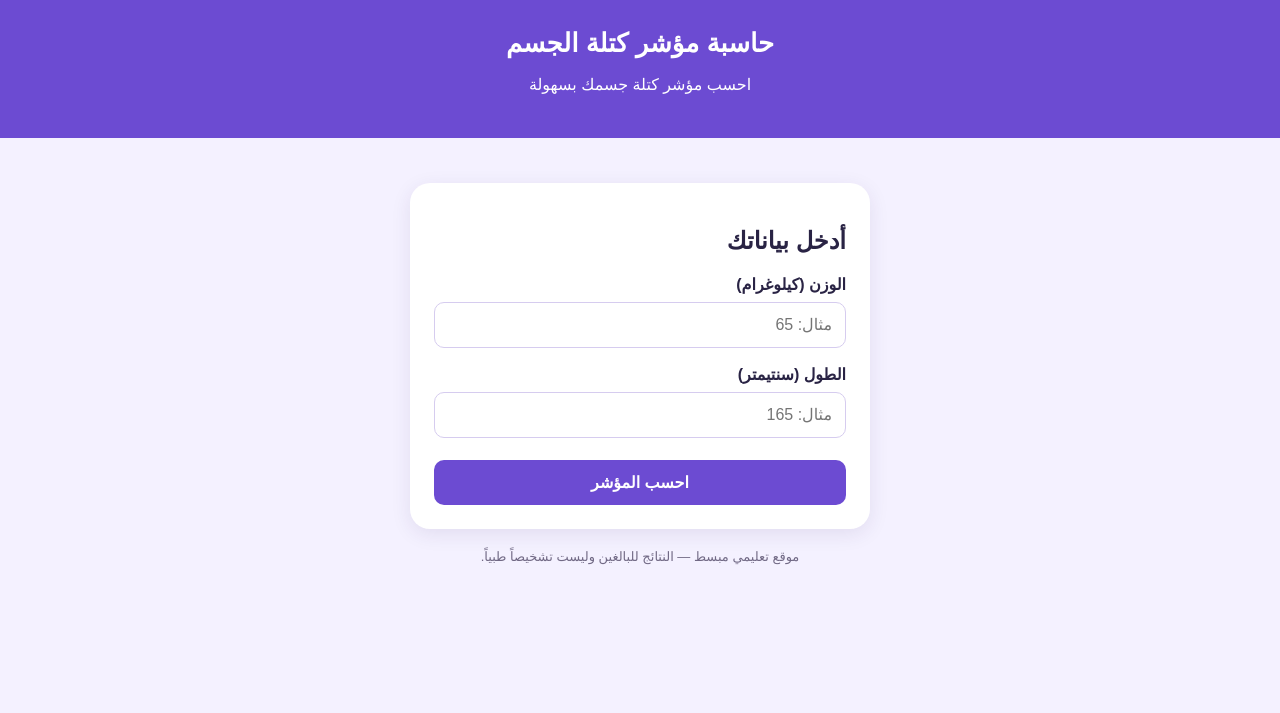
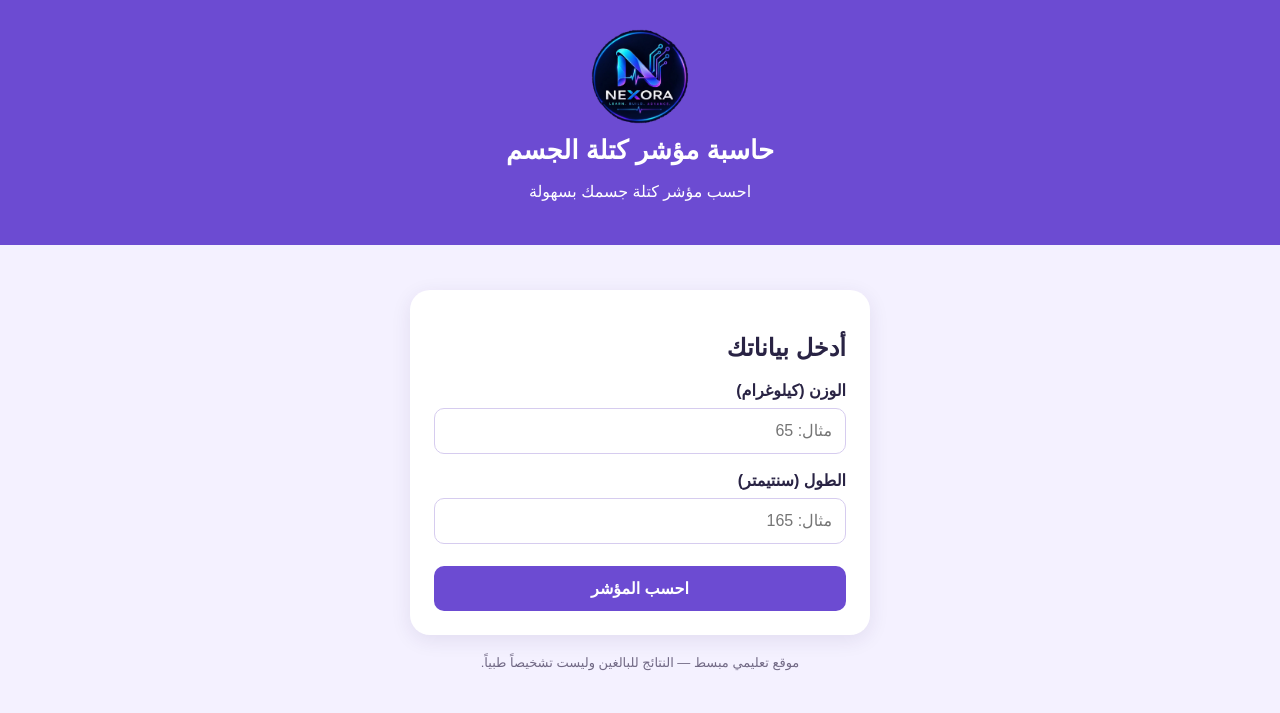
Before and after one commit to engnuha22o/bmi-calculator, a plain HTML site: page index.html in a window 1280 px wide. Drawn offline with Linux system fonts and the light colour scheme.

Commit message:
Update index.html

```diff
--- a/index.html
+++ b/index.html
@@ -4,6 +4,7 @@
 <meta charset="UTF-8">
 <meta name="viewport" content="width=device-width, initial-scale=1.0">
 <title>حاسبة مؤشر كتلة الجسم</title>
+  <link rel="icon" type="image/png" href="nexora-logo-transparent.png">
 <style>
 *{box-sizing:border-box}
 body{margin:0;font-family:Arial,sans-serif;background:#f4f1ff;color:#292344}
@@ -22,6 +23,7 @@ footer{text-align:center;color:#716985;font-size:13px;margin:20px}
 </head>
 <body>
 <header>
+<img src="nexora-logo-transparent.png" alt="NEXORA" style="width:100px;height:auto;display:block;margin:0 auto 10px;">
 <h1>حاسبة مؤشر كتلة الجسم</h1>
 <p>احسب مؤشر كتلة جسمك بسهولة</p>
 </header>
```
